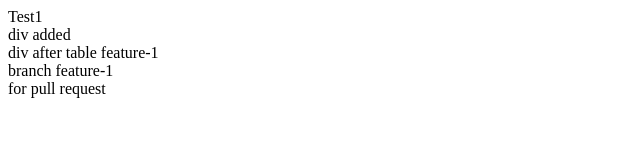
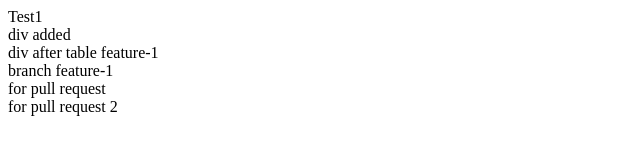
Before and after one commit to UIGurjot/test, a plain HTML site: page index.html in a window 1280 px wide. Shown: the full height of the page, 0-640 px from the left. Drawn offline with Linux system fonts and the light colour scheme.

Commit message:
pull-requset 2

```diff
--- a/index.html
+++ b/index.html
@@ -16,4 +16,5 @@
   <div>div after table feature-1</div>
   <div>branch feature-1</div>
   <div>for pull request</div>
+  <div>for pull request 2</div>
 </html>
```
